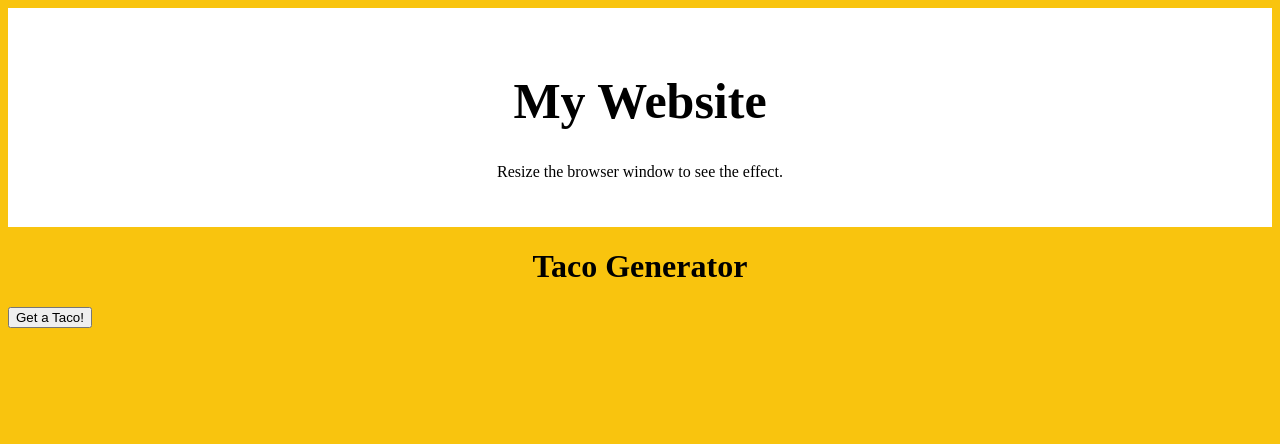
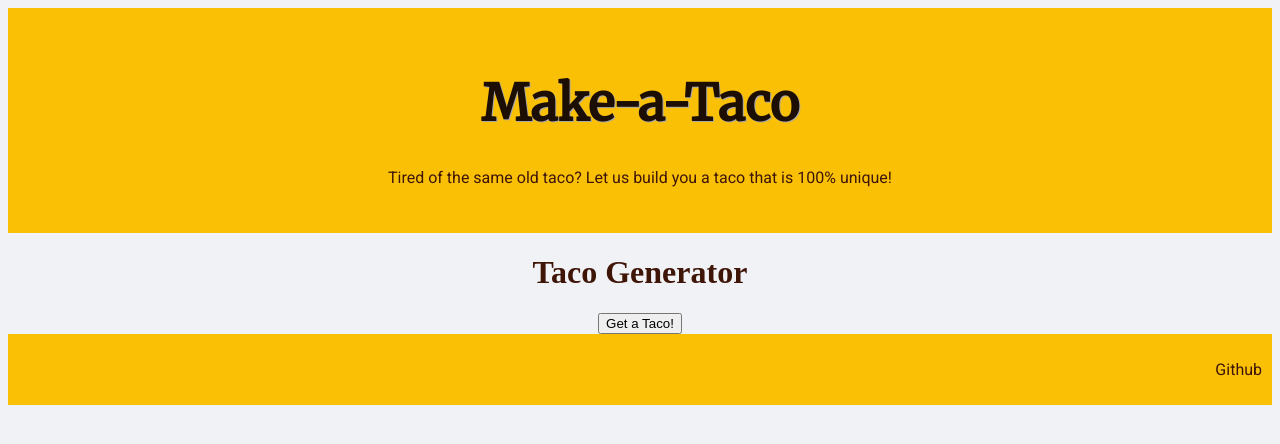
Before and after one commit to AdrianaCott14/creative2, a plain HTML site: page index.html in a window 1280 px wide. Drawn offline with Linux system fonts and the light colour scheme.

Commit message:
style-header

```diff
--- a/index.html
+++ b/index.html
@@ -2,23 +2,28 @@
 <html>
 
 <head>
+    <link href="https://fonts.googleapis.com/css?family=Merriweather|Roboto&display=swap" rel="stylesheet">
     <link rel="stylesheet" href="styles.css" type="text/css" />
 </head>
 
 <body>
     <div class="header">
-        <h1>My Website</h1>
-        <p>Resize the browser window to see the effect.</p>
+        <h1>Make-a-Taco</h1>
+        <p>Tired of the same old taco? Let us build you a taco that is 100% unique!</p>
     </div>
     <!--<img src="images/dancingtaco.gif" class="center">-->
     <h1 align="center">Taco Generator</h1>
-    <form>
-        <input id="getTacoButton" type="submit" value="Get a Taco!"></input>
-    </form>
+    <div class="button">
+        <form>
+            <input id="getTacoButton" type="submit" value="Get a Taco!"></input>
+        </form>
+    </div>
     <div id="taco_info">
-
     </div>
     <script text="type/javascsript" src="script.js"></script>
+    <div class="footer">
+        <p>Github</p>
+    </div>
 </body>
 
 </html>
--- a/styles.css
+++ b/styles.css
@@ -1,7 +1,11 @@
-/*Gold - #F9C40E*/
+/*Gold - #f9c006*/
+
 /*Saddle brown - #3F1508*/
+
 /*Dark olive green - #5C4520*/
+
 /*Dim gray - #7B7766*/
+
 /*Maroon/black? - #1D0E04*/
 
 .center {
@@ -9,17 +13,35 @@
   margin-left: auto;
   margin-right: auto;
 }
+
 body {
-    background-color: #F9C40E;
+  background-color: #F1F2F5;
+  color: #3F1508;
 }
 
-/* Header/Blog Title */
+p {
+  font-family: 'Roboto', sans-serif;
+}
+
 .header {
   padding: 30px;
   text-align: center;
-  background: white;
+  background: #f9c006;
 }
 
 .header h1 {
   font-size: 50px;
+  color:#1D0E04;
+  text-shadow: 1px 1px darkgrey;
+  font-family: 'Merriweather', serif;
 }
+
+.button {
+  text-align: center;
+}
+
+.footer {
+  padding: 10px;
+  text-align: right;
+  background: #f9c006;
+}
```
